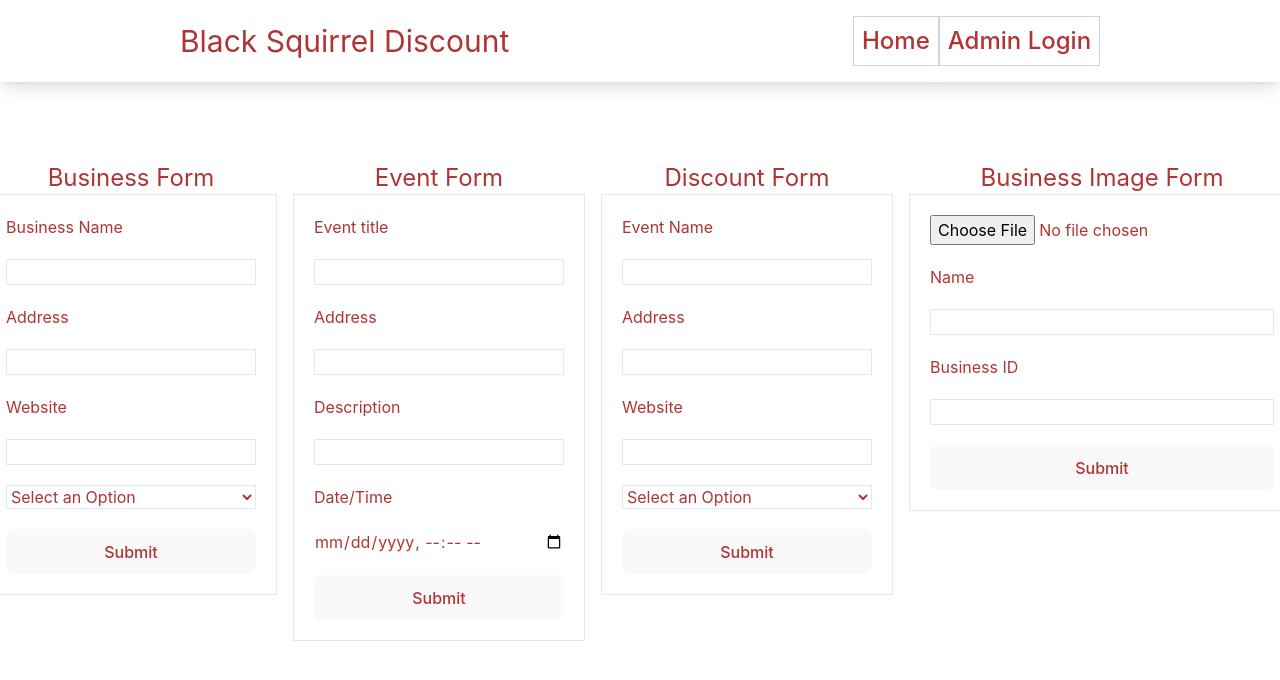
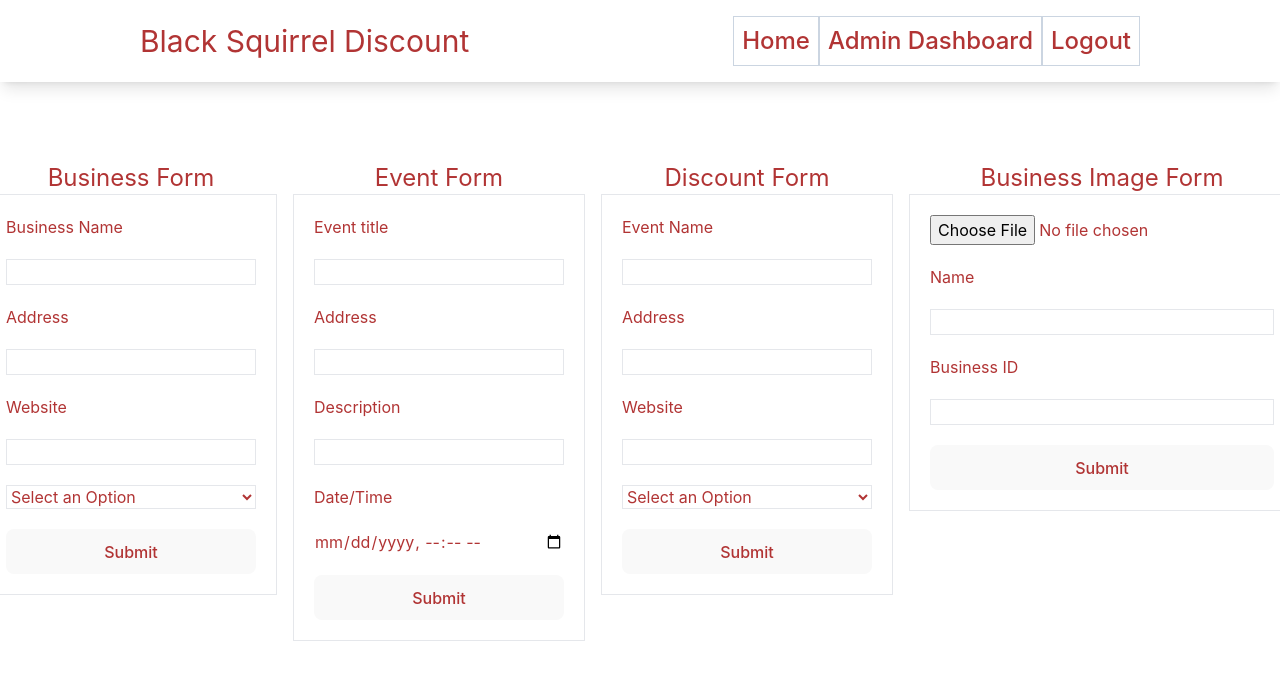
Before and after one commit to dbuck182/Ardmore-Frontend, a React (Vite) app: page /admin in a window 1280 px wide. Shown: the top 680 px of the page. Built offline with nearby package versions, Linux system fonts and the light colour scheme; sample sign-in values are in the browser's storage.

Commit message:
Added Auth features and now the admin route is protected

```diff
--- a/src/Pages/AdminUpdate.jsx
+++ b/src/Pages/AdminUpdate.jsx
@@ -1,11 +1,12 @@
-import React from "react";
+import React, { useEffect } from "react";
 import NavBar from "../components/NavBar";
 import {useState} from 'react';
 import { Input } from "postcss";
+import { useNavigate } from "react-router-dom";
 
 
 const AdminUpdate = () => {
-
+    const navigate = useNavigate()
     const [formData, setFormData] = useState({name: '',address: '' ,website: '', type: ''})
     const [imageFile, setImageFile] = useState({name: '', file: null, BusinessId: null})
     const [eventForm, setEventForm] = useState({title: '', place: '', description: '', when_at: null})
@@ -18,10 +19,12 @@ const AdminUpdate = () => {
             const data = await fetch("http://localhost:8080/api/business",{method: 'POST',
                                 body: JSON.stringify(formData),
                                 headers: {
-                                    "Content-type": "application/json"
+                                    "Content-type": "application/json",
+                                    "Authorization": `Bearer ${sessionStorage.getItem("authToken")}`
                                 }})
             const newData = await data.json()
-            console.log(newData)
+            //console.log(newData)
+            alert('Business submitted correctly.')
         } catch (error) {
             console.error(error)
         }
@@ -57,7 +60,8 @@ const AdminUpdate = () => {
                                }
                                 })
             const newData = await data.json()
-            console.log(newData)
+            // console.log(newData)
+            alert("Photo Submitted Correctly.")
         } catch (error) {
             console.error(error)
         }
@@ -82,7 +86,12 @@ const AdminUpdate = () => {
             [name]: value
         })
     }
+    useEffect(() => {
+        if (!sessionStorage.getItem("authToken")){
+            navigate("/login")
+        }
 
+    }, [])
     return (
         <div className="relative">
             <NavBar/>
--- a/src/Pages/Login.jsx
+++ b/src/Pages/Login.jsx
@@ -14,9 +14,13 @@ function Login() {
         headers : {
           "Content-type": "application/json"
         }
+      }).then((response) => response.json())
+      .then((data) => {
+        setLoginForm({email: '', password: ''})
+        sessionStorage.setItem("authToken", data.token)
+        navigate("/admin")
       })
-      const data = await response.json()
-      navigate("/admin")
+
       } catch (error){
         console.log(error)
       }
--- a/src/components/NavBar.jsx
+++ b/src/components/NavBar.jsx
@@ -1,7 +1,20 @@
-import React from "react"
-import {Link} from "react-router-dom"
+import React, { useEffect } from "react"
+import {Link, useNavigate, useNavigation} from "react-router-dom"
 
 const NavBar = () => {
+
+    const navigation = useNavigate()
+    const logout = () => {
+        try{
+            sessionStorage.removeItem("authToken")
+            navigation('/')
+            console.log("logout")
+        } catch (error) {
+            console.error(error)
+        }
+
+    }
+
     return (
         <nav className="bg-white shadow-lg top-0 left-0 right-0 z-20 py-4 min-w-full px-2">
             <div className="flex flex-row items-center justify-around">
@@ -13,8 +26,20 @@ const NavBar = () => {
                         <Link to={'/'} className="text-Haverford-red sm:text-2xl">Home</Link>
                     </li>
                     <li className={classes.listclass}>
-                        <Link to={'/login'} className="text-Haverford-red sm:text-2xl">Admin Login</Link>
+                        {
+                            sessionStorage.getItem("authToken") ?
+                            <Link to={'/admin'} className="text-Haverford-red sm:text-2xl">Admin Dashboard</Link>
+                            : <Link to={'/login'} className="text-Haverford-red sm:text-2xl">Admin Login</Link>
+                        }
+
                     </li>
+                    {
+                        sessionStorage.getItem("authToken") ?
+                        <li className={classes.listclass}>
+                            <a onClick={() => {logout()}} className="text-Haverford-red sm:text-2xl">Logout</a>
+                        </li>
+                        : <></>
+                    }
                 </ul>
             </div>
 
```
